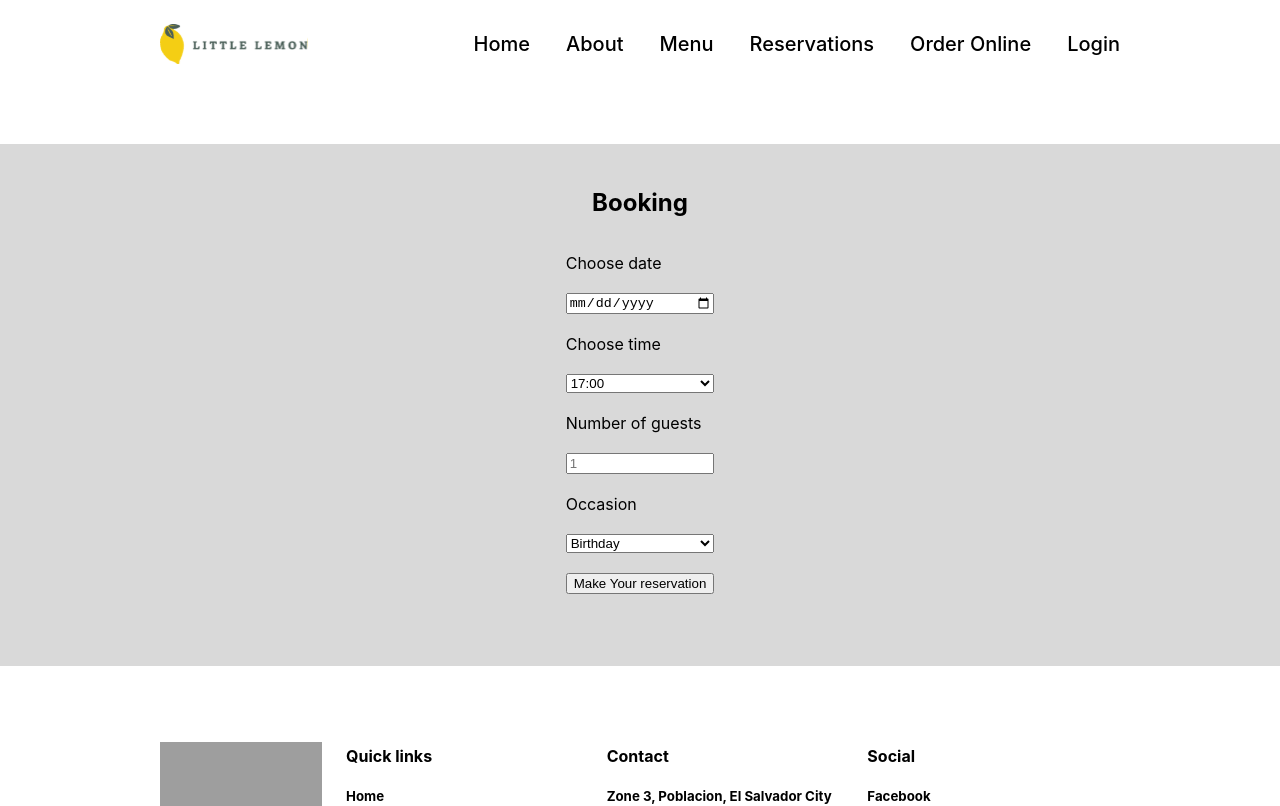
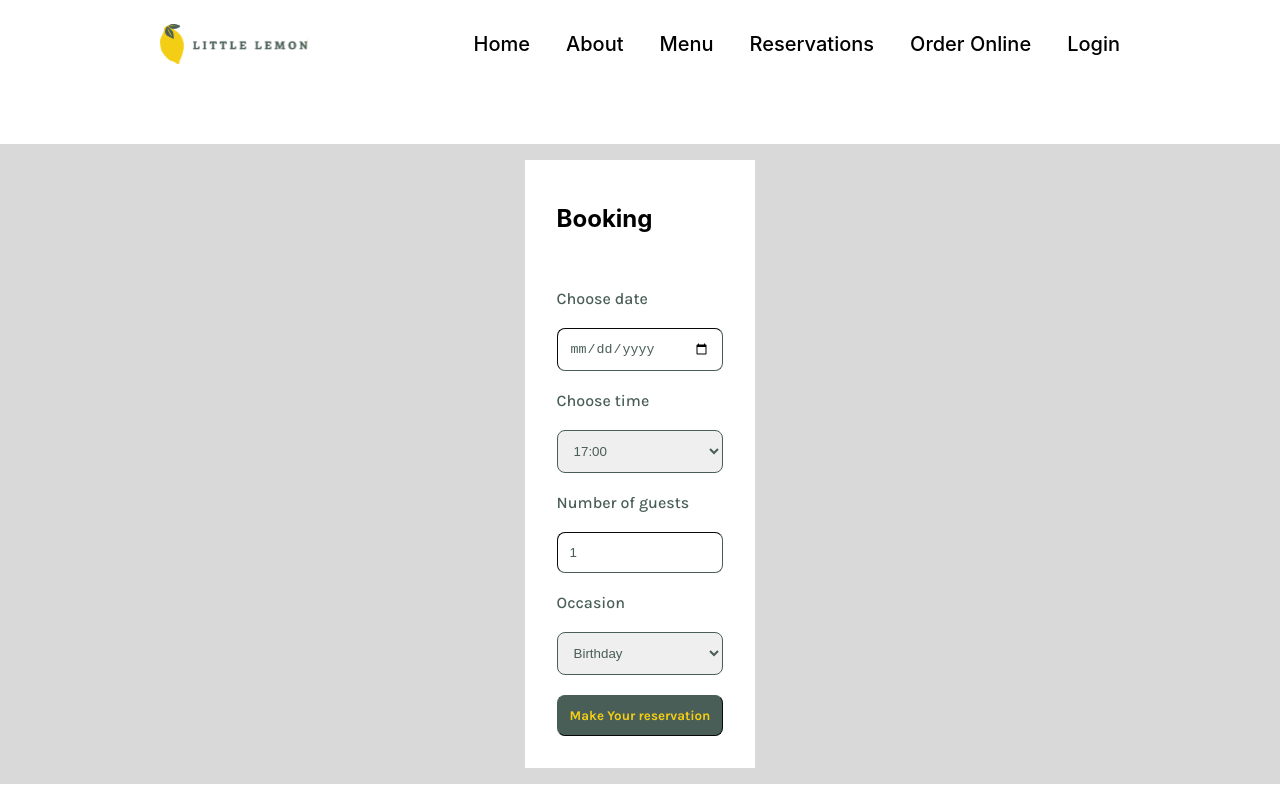
Before and after one commit to Santhoshkumar10702/frontend, a React (Create React App) app: page /booking in a window 1280 px wide. Shown: the top 806 px of the page. Built offline with nearby package versions, Linux system fonts and the light colour scheme; grey boxes are pictures that could not be loaded; a web font is replaced by a local one.

Commit message:
add booking form ui

```diff
--- a/src/components/Booking/Booking.tsx
+++ b/src/components/Booking/Booking.tsx
@@ -3,9 +3,9 @@
 function Booking() {
   return (
     <section id="booking">
+      <div className="booking-form-section">
+        <form>
           <h1>Booking</h1>
-      {/*  <form > */}
-      <form style={{display: 'grid', maxWidth: 200, gap: 20}}>
           <label htmlFor="res-date">Choose date</label>
           <input type="date" id="res-date" />
           <label htmlFor="res-time">Choose time</label>
@@ -18,14 +18,22 @@
             <option>22:00</option>
           </select>
           <label htmlFor="guests">Number of guests</label>
-        <input type="number" placeholder="1" min="1" max="10" id="guests" />
+          <input
+            type="number"
+            placeholder="1"
+            min="1"
+            defaultValue={1}
+            max="10"
+            id="guests"
+          />
           <label htmlFor="occasion">Occasion</label>
           <select id="occasion">
             <option>Birthday</option>
             <option>Anniversary</option>
           </select>
-        <input type="submit" value="Make Your reservation" />
+          <input type="submit" id="submit-btn" value="Make Your reservation" />
         </form>
+      </div>
     </section>
   );
 }
--- a/src/components/Booking/styles.css
+++ b/src/components/Booking/styles.css
@@ -5,7 +5,6 @@
   justify-content: center;
   margin-top: 72px;
   flex-direction: column;
-  padding-bottom: 72px;
   background-color: #d9d9d9;
 }
 
@@ -14,12 +13,45 @@
   padding-bottom: 16px;
 }
 
-#booking .booking-form {
+#booking .booking-form-section {
   display: flex;
   font-display: row;
   flex-wrap: wrap;
   align-items: center;
-  justify-content: space-between;
+  justify-content: center;
   width: 100%;
   max-width: 960px;
 }
+
+#booking form {
+  display: grid;
+  max-width: 200px;
+  gap: 20px;
+  background-color: white;
+  margin: 16px;
+  padding: 0 32px 32px 32px;
+}
+
+#booking form label {
+  color: #495e57;
+  font-weight: 500;
+  font-family: Karla;
+  font-size: 16px;
+}
+
+#booking form input,
+#booking form select {
+  padding: 12px;
+  border-radius: 8px;
+  color: #495e57;
+  border-width: 1px;
+  border-color: #495e57;
+}
+
+#booking form #submit-btn {
+  background-color: #495e57;
+  color: #f4ce14;
+  font-family: Karla;
+  font-weight: bold;
+  cursor: pointer;
+}
```
Lines whose indentation alone changed are shown as unchanged.
